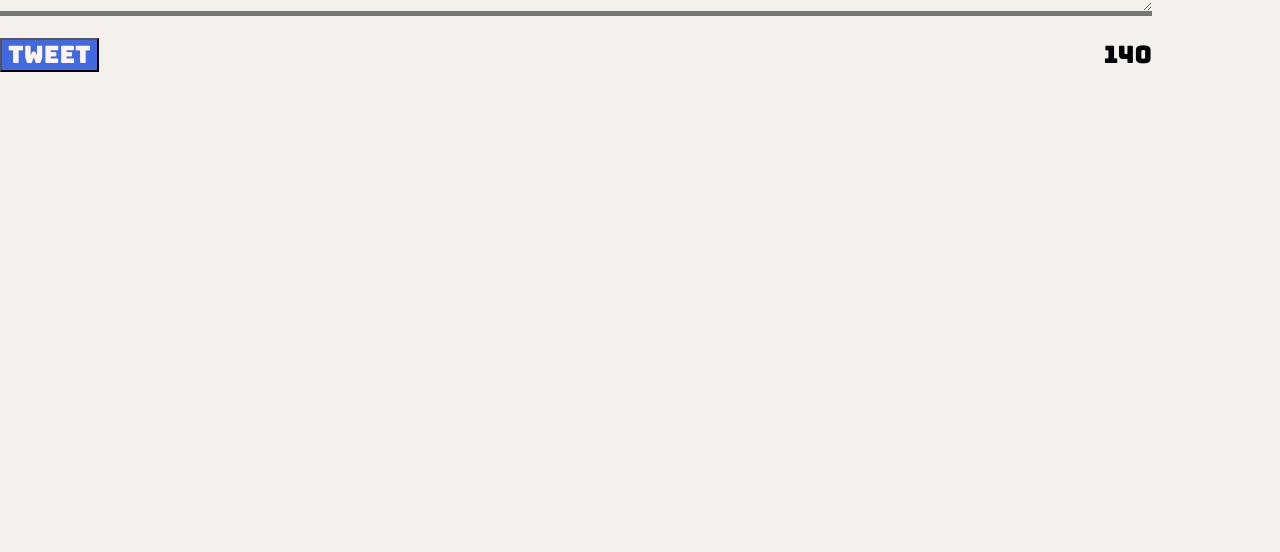
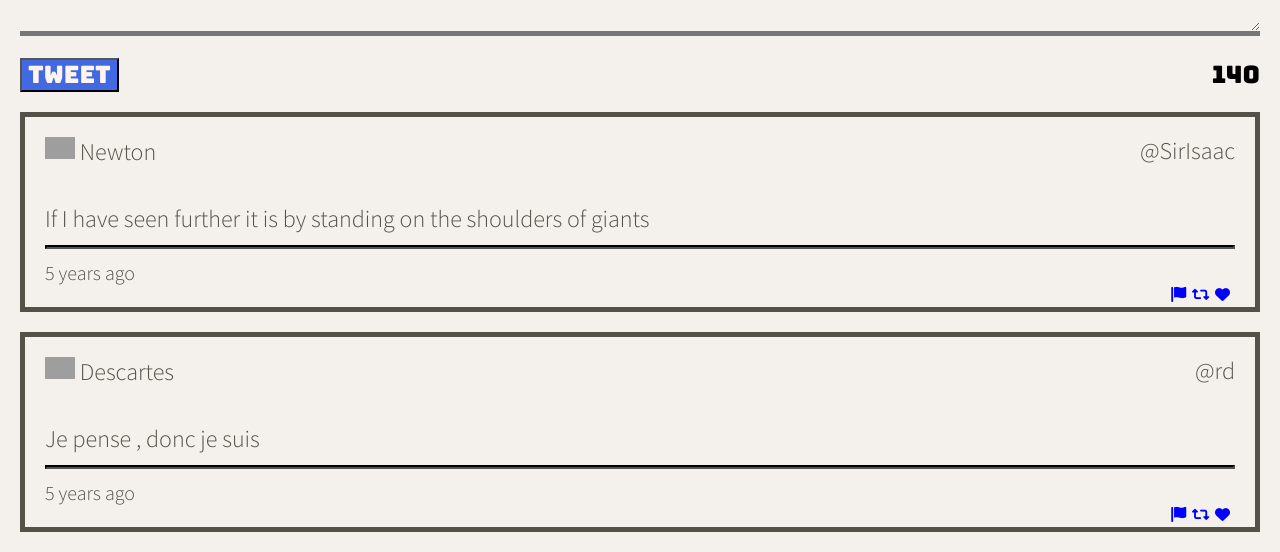
Before and after one commit to dahiryusuf/tweeter, a website: page public/index.html in a window 1280 px wide. Shown: the part 673-1225 px from the top of the page. Before the commit the page ends 800 px from the top, so only its background shows below. Drawn offline with nearby package versions, Linux system fonts and the light colour scheme; grey boxes are pictures that could not be loaded.

Commit message:
Add tweets

```diff
--- a/public/index.html
+++ b/public/index.html
@@ -15,23 +15,26 @@
     <link rel="stylesheet" href="/styles/nav.css" type="text/css" />
     <link rel="stylesheet" href="/styles/header.css" type="text/css" />
     <link rel="stylesheet" href="/styles/new-tweet.css" type="text/css" />
+    <link rel="stylesheet" href="/styles/tweet.css" type="text/css" />
 
     <!-- External JS -->
+    <script src="https://cdnjs.cloudflare.com/ajax/libs/timeago.js/4.0.2/timeago.min.js" integrity="sha512-SVDh1zH5N9ChofSlNAK43lcNS7lWze6DTVx1JCXH1Tmno+0/1jMpdbR8YDgDUfcUrPp1xyE53G42GFrcM0CMVg==" crossorigin="anonymous" referrerpolicy="no-referrer"></script>
     <script src="https://cdnjs.cloudflare.com/ajax/libs/jquery/3.6.0/jquery.min.js" integrity="sha512-894YE6QWD5I59HgZOGReFYm4dnWc1Qt5NtvYSaNcOP+u1T9qYdvdihz0PPSiiqn/+/3e7Jo4EaG7TubfWGUrMQ==" crossorigin="anonymous" referrerpolicy="no-referrer"></script>
     <script src="https://ajax.googleapis.com/ajax/libs/jquery/3.4.1/jquery.min.js"></script>
 
     <!-- App JS -->
     <script type="text/javascript" src="/scripts/client.js"></script>
+    <script type="text/javascript" src="/scripts/composer-char-counter.js"></script>
   </head>
 
   <body>
     <!-- Top nav bar (fixed) -->
-    <nav class="positioned">
+    <nav>
       <span id="logo">tweeter</span>
       <span id="newTweet"><b>Write</b>&nbsp;a new tweet</span>
       <i class="fas fa-angle-double-down"></i>
     </nav>
-    <header>
+    <header id = "top">
       <div id = "pic">
           <img src="/images/profile-hex.png">
       </div>
@@ -53,7 +56,8 @@
           </div>
         </form>
       </section>
+        <article id = "tweets-container" >
+        </article>
     </main>
-    <script type="text/javascript" src="/scripts/composer-char-counter.js"></script>
   </body>
 </html>
--- a/public/scripts/client.js
+++ b/public/scripts/client.js
@@ -3,3 +3,58 @@
  * jQuery is already loaded
  * Reminder: Use (and do all your DOM work in) jQuery's document ready function
  */
+$(document).ready(function() {
+  const data = [
+    {
+      "user": {
+        "name": "Newton",
+        "avatars": "https://i.imgur.com/73hZDYK.png"
+        ,
+        "handle": "@SirIsaac"
+      },
+      "content": {
+        "text": "If I have seen further it is by standing on the shoulders of giants"
+      },
+      "created_at": 1461116232227
+    },
+    {
+      "user": {
+        "name": "Descartes",
+        "avatars": "https://i.imgur.com/nlhLi3I.png",
+        "handle": "@rd" },
+      "content": {
+        "text": "Je pense , donc je suis"
+      },
+      "created_at": 1461113959088
+    }
+  ]
+
+  const renderTweets = function(tweets) {
+   let $tweets = {};
+    for(let i of tweets){
+     $tweets =  createTweetElement(i)
+      $('#tweets-container').append($tweets);
+    }
+
+  }
+
+const createTweetElement = (Data) => {
+  const $tweet = $( `<article class = "tweet">
+  <header>
+    <label> <img src="${Data.user.avatars}"> ${Data.user.name} </label>
+    <label> ${Data.user.handle} </label>
+  </header>
+  <footer>
+   <label id = "text" for="tweet"> ${Data.content.text}</label>
+   <hr>
+   <div>
+   <p id = "time">${timeago.format(Data.created_at)}</p>
+   <p><i class="fa fa-flag"></i><i class="fa fa-retweet"></i><i class="fa fa-heart"></i></p>
+  </div>
+  </footer>
+  </article>`);
+  return $tweet;
+}
+
+renderTweets(data);
+});
--- a/public/scripts/composer-char-counter.js
+++ b/public/scripts/composer-char-counter.js
@@ -1,22 +1,6 @@
-// $(document).ready(() => {
-
-//   let $counter = $("counter")
-//   const $ran = $("tweet-text")
-//   const $input = $("textarea");
-
-//   let index = 140;
-//   const empty = " ";
-//   $input.on('keyup', function() {
-//     console.log($counter)
-//     index--;
-
-//   });
-
-// });
 $(document).ready(function() {
   const $input = $("textarea");
   const $counter = document.getElementById("counter");
-  const $counter2 = document.getElementById("counter2");
   let index = 140
 
   $input.on('keypress', function() {
--- a/public/styles/header.css
+++ b/public/styles/header.css
@@ -1,4 +1,4 @@
-header {
+#top {
   height: 400px;
   width: 100%;
   background-color:#0059b8;
--- a/public/styles/layout.css
+++ b/public/styles/layout.css
@@ -14,8 +14,8 @@ html {
  * Global layout stuff
  */
 .container {
+  margin: 20px;
   display: flex;
-  width: 90%;
   flex-direction: column;
   justify-content: center;
   background-color: #f4f1ec;
--- a/public/styles/new-tweet.css
+++ b/public/styles/new-tweet.css
@@ -25,7 +25,3 @@ button {
   font-family: 'Bungee', cursive;
   color: black;
 }
-#counter2 {
-  font-family: 'Bungee', cursive;
-  color: red;
-}
--- /dev/null
+++ b/public/styles/tweet.css
@@ -0,0 +1,52 @@
+.tweet {
+  margin-top: 20px;
+  display: flex;
+  border-style: solid;
+  border-width: 5px;
+  width: 100%;
+  height: 200px;
+  flex-direction: column;
+}
+.tweet:hover {
+box-shadow: 5px 10px;
+}
+
+article.tweet header {
+  margin: 20px;
+  display: flex;
+  justify-content: space-between;
+  align-items: baseline;
+}
+
+#time{
+ margin: 0;
+}
+
+article.tweet img {
+  width: 30px;
+}
+
+article.tweet footer {
+  margin: 20px;
+}
+
+article.tweet hr {
+  border-color: black;
+  border-width: 2px;
+
+}
+
+article.tweet div{
+  display: flex;
+  justify-content: space-between;
+  font-size: 20px;
+}
+
+.fa {
+  font-size: 15px;
+  padding-right: 5px;
+  color: blue;
+}
+.fa:hover {
+  color: pink;
+}
--- a/server/data-files/initial-tweets.json
+++ b/server/data-files/initial-tweets.json
@@ -8,7 +8,7 @@
     "content": {
       "text": "If I have seen further it is by standing on the shoulders of giants"
     },
-    "created_at": 1636935391907
+    "created_at": 1637034082757
   },
   {
     "user": {
@@ -19,6 +19,6 @@
     "content": {
       "text": "Je pense , donc je suis"
     },
-    "created_at": 1637021791907
+    "created_at": 1637120482757
   }
 ]
```
